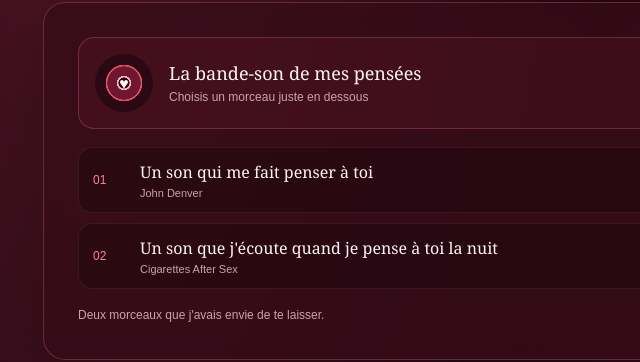
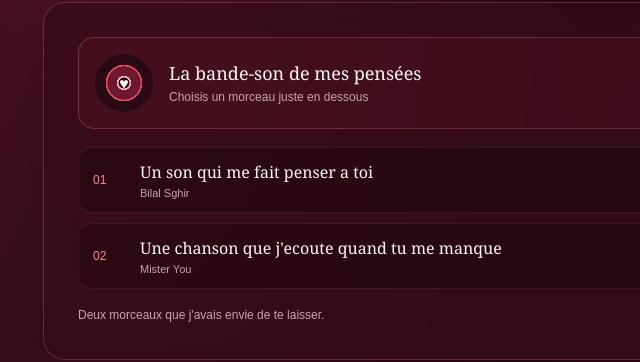
Before and after one commit to chabellaftw/ahmadouche, a plain HTML site: page index.html in a window 1280 px wide. Shown: the part 897-1259 px from the top of the page, 97-737 px from the left. Drawn offline with Linux system fonts and the light colour scheme.

```diff
--- a/index.html
+++ b/index.html
@@ -860,16 +860,16 @@ J'espère avoir encore beaucoup d'anniversaires à te souhaiter (9ol Nchallah
 /* LES DEUX CHANSONS */
 
 const songs = [
-  {
-    title: "Un son qui me fait penser à toi",
-    artist: "John Denver",
-    url: "John Denver - Take Me Home, Country Roads (Lyrics).mp3"
-  },
-  {
-    title: "Un son que j'écoute quand je pense à toi la nuit",
-    artist: "Cigarettes After Sex",
-    url: "Cigarettes After Sex - Apocalypse (Lyrics).mp3"
-  }
+    {
+        title: "Un son qui me fait penser a toi",
+        artist: "Bilal Sghir",
+        file: "BILAL SGHIR - Sentiment Bizarre  Ø¨Ù_Ø§Ù_ Ø§Ù_ØµØºÙ_Ø±.mp3"
+    },
+    {
+        title: "Une chanson que j'ecoute quand tu me manque",
+        artist: "Mister You",
+        file: "Mister You - A Toi....mp3"
+    }
 ];
 
 const songList = document.getElementById("songList");
```
